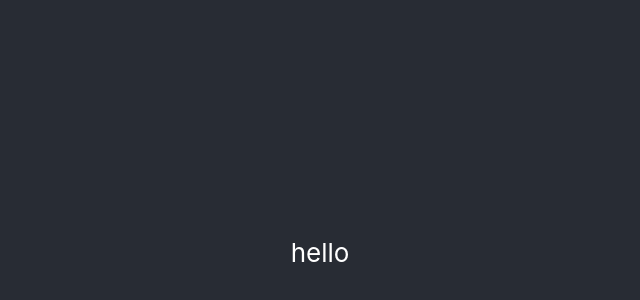
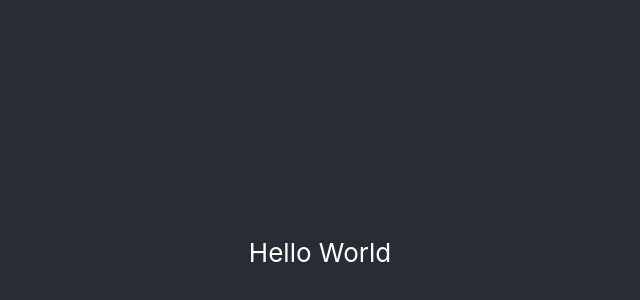
Before and after one commit to umairriaz789/bootcamp, a React (Create React App) app: page / in a window 1280 px wide. Shown: the part 148-448 px from the top of the page, without its empty margins (320-960 px from the left). Built offline with nearby package versions, Linux system fonts and the light colour scheme.

Commit message:
Update App.js

```diff
--- a/src/App.js
+++ b/src/App.js
@@ -5,7 +5,7 @@ function App() {
   return (
     <div className="App">
       <header className="App-header">
-        <h>hello</h>
+        <h>Hello World</h>
 
       </header>
     </div>
```
